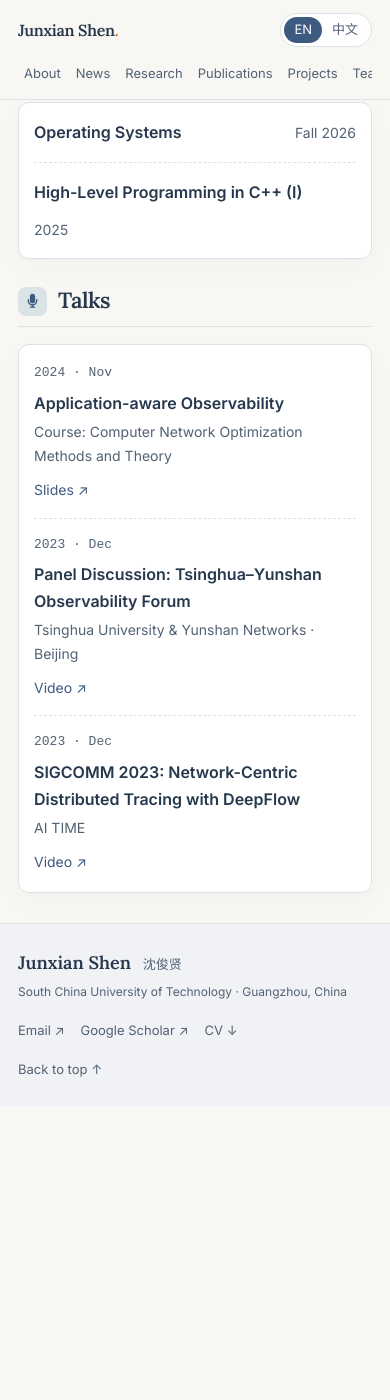
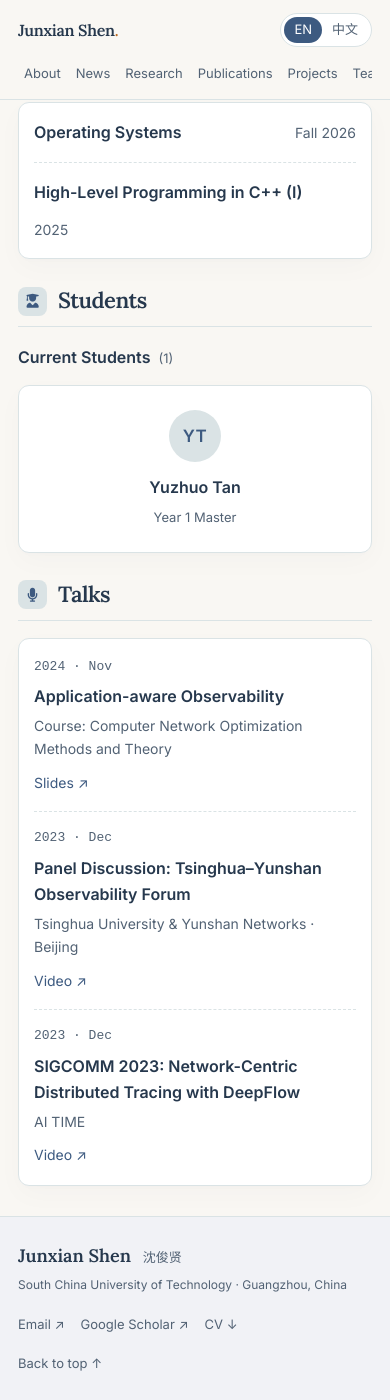
Before and after one commit to Junxian-Shen/Junxian-Shen.github.io, a Jekyll site: the page built from _pages/about.md, in a window 390 px wide and 1400 px high, scrolled down 5250 px. Built offline with Jekyll 4.4.1, drawn with Linux system fonts in a browser that asks for light colours; before the commit the page ends 6356 px from its top, so only the background shows below that.

Commit message:
Add bilingual student member cards

```diff
--- a/_data/home_ui.yml
+++ b/_data/home_ui.yml
@@ -10,6 +10,8 @@ en:
   publications: "Publications"
   projects: "Projects"
   teaching: "Teaching"
+  students: "Students"
+  current_students: "Current Students"
   grant_number: "Grant No."
   funding: "Funding"
   talks: "Talks"
@@ -46,6 +48,8 @@ zh:
   publications: "发表论文"
   projects: "科研项目"
   teaching: "教学工作"
+  students: "学生"
+  current_students: "在读学生"
   grant_number: "批准号"
   funding: "资助经费"
   talks: "学术报告"
--- /dev/null
+++ b/_data/students.yml
@@ -0,0 +1,6 @@
+# 在读学生，按文件顺序显示；年级需每学年手动更新。
+- name: "Yuzhuo Tan"
+  name_zh: "谭宇焯"
+  initials: "YT"
+  stage: "Year 1 Master"
+  stage_zh: "硕士一年级"
--- a/_includes/home-content.html
+++ b/_includes/home-content.html
@@ -144,6 +144,24 @@
   </section>
   {% endif %}
 
+  {% if site.data.students.size > 0 %}
+  <section class="students-section shell" id="students" aria-labelledby="students-title">
+    <header class="section-heading"><div><i class="icon icon-student" aria-hidden="true"></i><h2 id="students-title">{{ ui.students }}</h2></div></header>
+    <h3 class="students-group-title">{{ ui.current_students }} <span>({{ site.data.students.size }})</span></h3>
+    <div class="students-grid">
+      {% for item in site.data.students %}
+      {% assign student_name = item.name %}{% assign student_stage = item.stage %}
+      {% if lang == 'zh' %}{% assign student_name = item.name_zh | default: item.name %}{% assign student_stage = item.stage_zh | default: item.stage %}{% endif %}
+      <article class="student-card">
+        {% if item.initials and item.initials != '' %}<div class="student-avatar" aria-hidden="true">{{ item.initials | escape }}</div>{% endif %}
+        <h4>{{ student_name | escape }}</h4>
+        {% if student_stage and student_stage != '' %}<p class="student-stage">{{ student_stage | escape }}</p>{% endif %}
+      </article>
+      {% endfor %}
+    </div>
+  </section>
+  {% endif %}
+
   <section class="talks-section shell" id="talks" aria-labelledby="talks-title">
     <header class="section-heading"><div><i class="icon icon-talk" aria-hidden="true"></i><h2 id="talks-title">{{ ui.talks }}</h2></div></header>
     <div class="talk-grid">
--- a/_layouts/home.html
+++ b/_layouts/home.html
@@ -36,7 +36,7 @@ layout: compress
     <header class="site-header">
       <div class="shell header-inner">
         <a class="brand" href="#about">{% if lang == 'zh' %}{{ home.name_zh | escape }}{% else %}{{ site.author.name | escape }}{% endif %}<span class="brand-dot">.</span></a>
-        <nav class="site-nav" aria-label="{{ ui.nav_label }}"><a href="#about" aria-current="location">{{ ui.about }}</a><a href="#news">{{ ui.news }}</a><a href="#research">{{ ui.research }}</a><a href="#publications">{{ ui.publications }}</a>{% if site.data.projects.size > 0 %}<a href="#projects">{{ ui.projects }}</a>{% endif %}{% if site.data.teaching.size > 0 %}<a href="#teaching">{{ ui.teaching }}</a>{% endif %}<a href="#talks">{{ ui.talks }}</a></nav>
+        <nav class="site-nav" aria-label="{{ ui.nav_label }}"><a href="#about" aria-current="location">{{ ui.about }}</a><a href="#news">{{ ui.news }}</a><a href="#research">{{ ui.research }}</a><a href="#publications">{{ ui.publications }}</a>{% if site.data.projects.size > 0 %}<a href="#projects">{{ ui.projects }}</a>{% endif %}{% if site.data.teaching.size > 0 %}<a href="#teaching">{{ ui.teaching }}</a>{% endif %}{% if site.data.students.size > 0 %}<a href="#students">{{ ui.students }}</a>{% endif %}<a href="#talks">{{ ui.talks }}</a></nav>
         <nav class="language-switch" aria-label="{{ ui.language_label }}"><a data-language href="{{ '/' | relative_url }}" lang="en" hreflang="en"{% if lang == 'en' %} aria-current="page"{% endif %}>EN</a><a data-language href="{{ '/zh/' | relative_url }}" lang="zh-CN" hreflang="zh-CN"{% if lang == 'zh' %} aria-current="page"{% endif %}>中文</a></nav>
       </div>
     </header>
--- a/_sass/_home.scss
+++ b/_sass/_home.scss
@@ -26,6 +26,7 @@ figure, p, h1, h2, h3, h4 { margin: 0; }
 .icon-talk::before { content: "\f130"; }
 .icon-mail::before { content: "\f0e0"; }
 .icon-scholar::before { content: "\f19d"; }
+.icon-student::before { content: "\f501"; }
 .icon-pdf::before { content: "\f1c1"; }
 .icon-network::before { content: "\f6ff"; }
 .icon-shield::before { content: "\f3ed"; }
@@ -41,7 +42,7 @@ figure, p, h1, h2, h3, h4 { margin: 0; }
 .header-inner { display: flex; align-items: center; justify-content: space-between; min-height: 70px; gap: 25px; }
 .brand { font: 600 1.1rem/1.4 var(--serif); letter-spacing: -.02em; white-space: nowrap; text-decoration: none; }
 .brand-dot { color: var(--orange); }
-.site-nav { display: flex; gap: 4px; align-items: center; }
+.site-nav { display: flex; gap: 4px; align-items: center; min-width: 0; overflow-x: auto; }
 .site-nav a { padding: 6px 11px; border-radius: 6px; color: var(--muted); font-size: .875rem; text-decoration: none; transition: color .15s, background .15s; white-space: nowrap; }
 .site-nav a:hover, .site-nav a[aria-current] { color: var(--blue); background: var(--line); }
 .language-switch { display: flex; flex-shrink: 0; padding: 3px; border: 1px solid var(--line); border-radius: 99px; background: var(--surface); }
@@ -70,7 +71,7 @@ h1 span { display: inline-block; margin-left: 15px; font: 400 1.35rem/1.4 var(--
 .intro-photo figcaption { display: flex; align-items: center; justify-content: center; gap: 7px; margin-top: 21px; color: var(--muted); font-size: .75rem; }
 
 /* Icons, a fine rule, and measured spacing give each section the same rhythm. */
-.about-section, .news-section, .research-section, .publications-section, .projects-section, .teaching-section, .talks-section { padding-top: 36px; }
+.about-section, .news-section, .research-section, .publications-section, .projects-section, .teaching-section, .students-section, .talks-section { padding-top: 36px; }
 .section-heading { display: flex; justify-content: space-between; align-items: center; gap: 20px; padding-bottom: 12px; margin-bottom: 20px; border-bottom: 1px solid var(--line); }
 .section-heading > div { display: flex; align-items: center; gap: 11px; }
 .section-heading .icon { display: inline-flex; align-items: center; justify-content: center; width: 32px; height: 32px; color: var(--blue); background: var(--line); border-radius: 8px; font-size: 1rem; }
@@ -141,6 +142,15 @@ h1 span { display: inline-block; margin-left: 15px; font: 400 1.35rem/1.4 var(--
 .teaching-record a { color: var(--blue); text-decoration: none; }
 .teaching-record a:hover { text-decoration: underline; }
 .course-term { color: var(--muted); font-size: .875rem; }
+
+/* Initials-based member cards keep the student list simple to maintain. */
+.students-group-title { margin-bottom: 14px; font-size: 1rem; font-weight: 600; }
+.students-group-title span { margin-left: 4px; color: var(--muted); font-size: .8125rem; font-weight: 400; }
+.students-grid { display: grid; grid-template-columns: repeat(auto-fill, minmax(min(100%, 220px), 1fr)); gap: 17px; }
+.student-card { min-width: 0; padding: 24px 20px; text-align: center; border: 1px solid var(--line); border-radius: 11px; background: var(--surface); box-shadow: var(--shadow); }
+.student-avatar { display: flex; align-items: center; justify-content: center; width: 52px; height: 52px; margin: 0 auto 13px; border-radius: 50%; color: var(--blue); background: var(--line); font-size: 1.0625rem; font-weight: 600; letter-spacing: .03em; }
+.student-card h4 { font-size: 1rem; line-height: 1.6; font-weight: 600; overflow-wrap: anywhere; }
+.student-stage { margin-top: 5px; color: var(--muted); font-size: .8125rem; }
 
 /* Talks use a different, compact row layout to keep the page easy to scan. */
 .talks-section { padding-bottom: 45px; }
@@ -214,7 +224,7 @@ h1 span { display: inline-block; margin-left: 15px; font: 400 1.35rem/1.4 var(--
   .affiliation { font-size: .875rem; }
   .profile-links { gap: 8px; margin-top: 19px; }
   .profile-links a { padding: 6px 10px; font-size: .8125rem; gap: 6px; }
-  .about-section, .news-section, .research-section, .publications-section, .projects-section, .teaching-section, .talks-section { padding-top: 27px; }
+  .about-section, .news-section, .research-section, .publications-section, .projects-section, .teaching-section, .students-section, .talks-section { padding-top: 27px; }
   .section-heading { gap: 12px; margin-bottom: 17px; padding-bottom: 10px; }
   .section-heading h2, .lang-zh .section-heading h2 { font-size: 1.375rem; }
   .section-heading .icon { width: 29px; height: 29px; font-size: .875rem; }
@@ -250,5 +260,5 @@ h1 span { display: inline-block; margin-left: 15px; font: 400 1.35rem/1.4 var(--
   .shell { width: 100%; }
   .intro { padding-block: 15px; }
   .news-timeline { max-height: none; overflow: visible; box-shadow: none; }
-  .research-area, .publication, .academic-record, .talk-card { break-inside: avoid; box-shadow: none; }
+  .research-area, .publication, .academic-record, .student-card, .talk-card { break-inside: avoid; box-shadow: none; }
 }
```
Also changed, not shown: 用法.md (+16 -1 lines), 1 other file.
